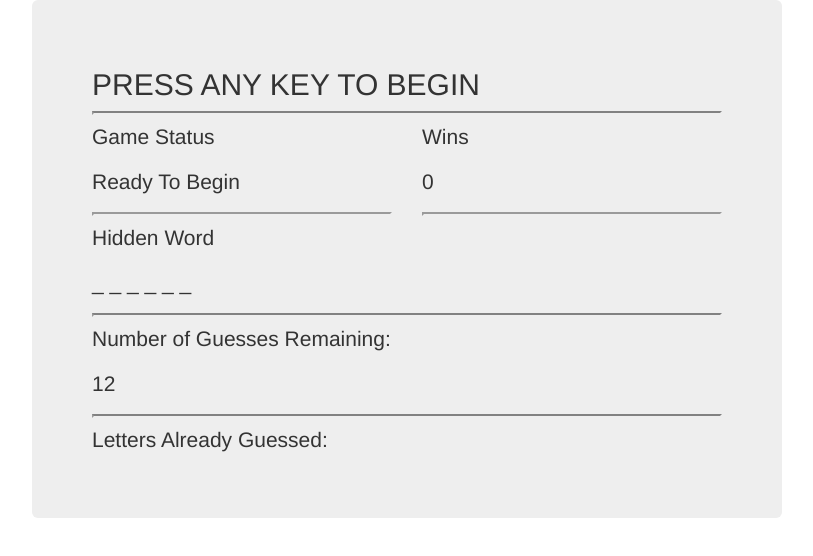
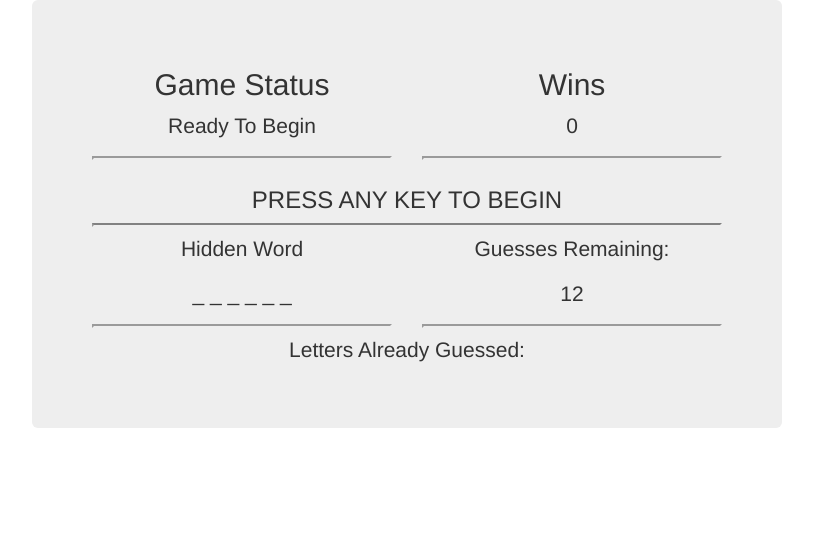
Before and after one commit to GeneCannella/Hangman-Game, a plain HTML site: page index.html in a window 1280 px wide. Shown: the whole page, without its empty margins (233-1046 px from the left). Drawn offline with nearby package versions, Linux system fonts and the light colour scheme.

Commit message:
third fully functional game, some styling, creates subrows

```diff
--- a/assets/css/style.css
+++ b/assets/css/style.css
@@ -15,3 +15,7 @@ p {
     border-bottom: 5px solid red;
 }
 */
+
+h1, h2, h3, p {
+	text-align: center;
+}
--- a/index.html
+++ b/index.html
@@ -17,36 +17,46 @@
         <div class="row">
             <div class="col-md-offset-2 col-md-8">
                 <div class="jumbotron">
-                    <h2 id="pressed-key">PRESS ANY KEY TO BEGIN</h2>
-                    <hr>
+
                     <div class="row">
 
                         <div class="col-md-6">
-                            <p>Game Status</p>
-                            <p id="status-text">Put win or lose message here</p>
+                            <h2 class="text-center">Game Status</h2>
+                            <p id="status-text" class="text-center">Put win or lose message here</p>
                             <hr>
                         </div>
 
                         <div class="col-md-6">
-                            <p>Wins</p>
-                            <p id="wins-text">Put number of wins here</p>
+                            <h2 class="text-center">Wins</h2>
+                            <p id="wins-text" class="text-center">Put number of wins here</p>
                             <hr>
                         </div>
 
                     </div>
+
+                    <h3 id="pressed-key" class="text-center">PRESS ANY KEY TO BEGIN</h3>
+                    <hr>
+
 
                     <!--
                     <p>Current Word</p>
                     <p id="word-text">Put Current Word here</p>
                     <hr>
                     -->
+                    <div class="row">
 
-                    <p>Hidden Word</p>
-                    <p id="hidden-text">Put Hidden Word here</p>
-                    <hr>
-                    <p>Number of Guesses Remaining:</p>
-                    <p id="guesses-text">Put Number of Guesses Remaining: Here</p>
-                    <hr>
+                        <div class="col-md-6">
+                            <p>Hidden Word</p>
+                            <p id="hidden-text">Put Hidden Word here</p>
+                            <hr>
+                        </div>
+                        <div class="col-md-6">
+                            <p>Guesses Remaining:</p>
+                            <p id="guesses-text">Put Number of Guesses Remaining: Here</p>
+                            <hr>
+                        </div>
+
+                    </div>
                     <p>Letters Already Guessed:</p>
                     <p id="letters-text">Put Letters Already Guessed: Here</p>
                 </div>
```
